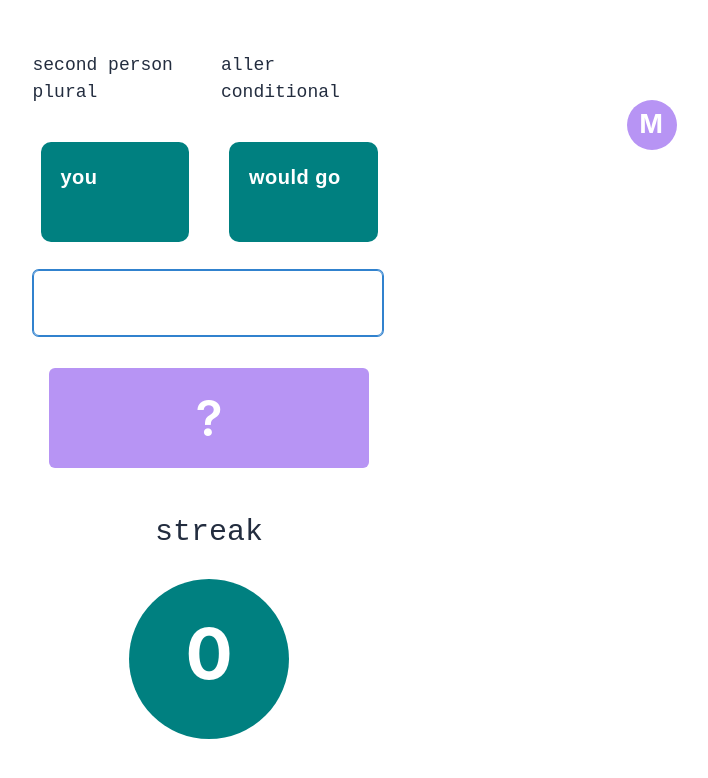
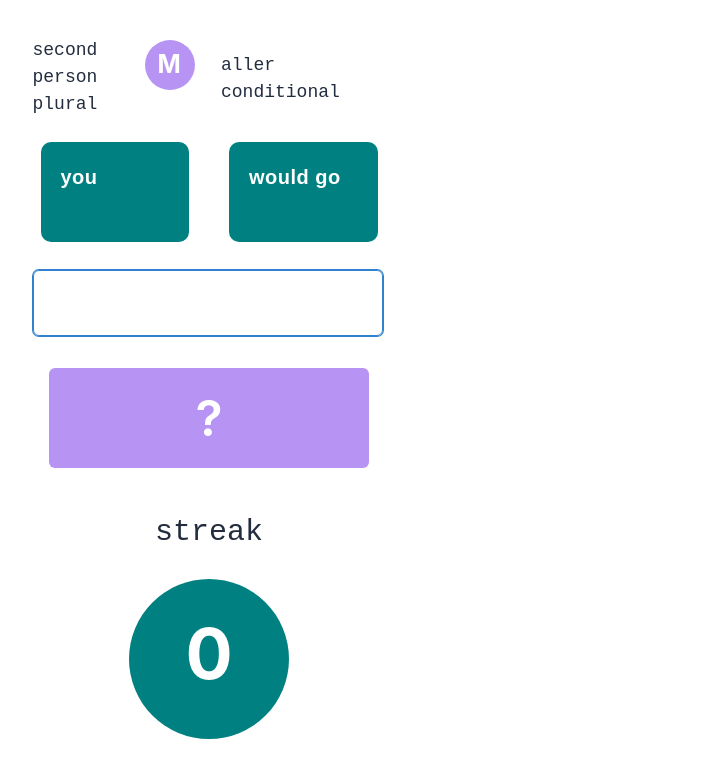
Before and after one commit to DavTho1983/french-verb-conjugation, a Next.js app: page / in a window 1280 px wide. Shown: the top 778 px of the page, without its empty margins (431-1139 px from the left). Built offline with nearby package versions, Linux system fonts and the light colour scheme.

Commit message:
reposition gender label

```diff
--- a/pages/index.js
+++ b/pages/index.js
@@ -288,13 +288,14 @@ export default function Home() {
             {isNavBarOpen && <NavBar isNavBarOpen={isNavBarOpen} />}
           </Box>
           <Grid templateColumns="repeat(2, 1fr)" m={2} mb={0}>
-            <Center rowSpan={1} colSpan={1}>
-              <Text
+            <Flex direction={"row"}>
+              <Center
                 m={3}
                 fontFamily={currentFonts.pronoun}
                 fontSize={18}
                 color={"#232D3F"}
                 h={50}
+                w={100}
               >
                 {pronounLabel &&
                   pronounLabel
@@ -302,8 +303,20 @@ export default function Home() {
                     .replace("masculine", "")
                     .replace("indefinite", "")
                     .replace("  ", " ")}
-              </Text>
-            </Center>
+              </Center>
+              <Center
+                w={50}
+                h={50}
+                borderRadius={"50%"}
+                bg="#B794F4"
+                color="white"
+                fontWeight="bold"
+                letterSpacing="wide"
+                fontSize={25}
+              >
+                {pronounLabel && getCapitalFirstLetter(pronounLabel)}
+              </Center>
+            </Flex>
             <Center rowSpan={1} colSpan={1}>
               <Text
                 m={3}
@@ -319,27 +332,7 @@ export default function Home() {
             <GridItem rowSpan={1} colSpan={1} mt={2}>
               <ConjugationContainer conjugation={pronoun} />
             </GridItem>
-            <span
-              style={{
-                zIndex: 99999,
-                position: "fixed",
-                marginLeft: "calc(50% - 34px)",
-                marginTop: 60,
-              }}
-            >
-              <Center
-                w={50}
-                h={50}
-                borderRadius={"50%"}
-                bg="#B794F4"
-                color="white"
-                fontWeight="bold"
-                letterSpacing="wide"
-                fontSize={25}
-              >
-                {pronounLabel && getCapitalFirstLetter(pronounLabel)}
-              </Center>
-            </span>
+
             <GridItem rowSpan={1} colSpan={1} mt={2}>
               <ConjugationContainer conjugation={englishVerbConjugation} />
             </GridItem>
```
